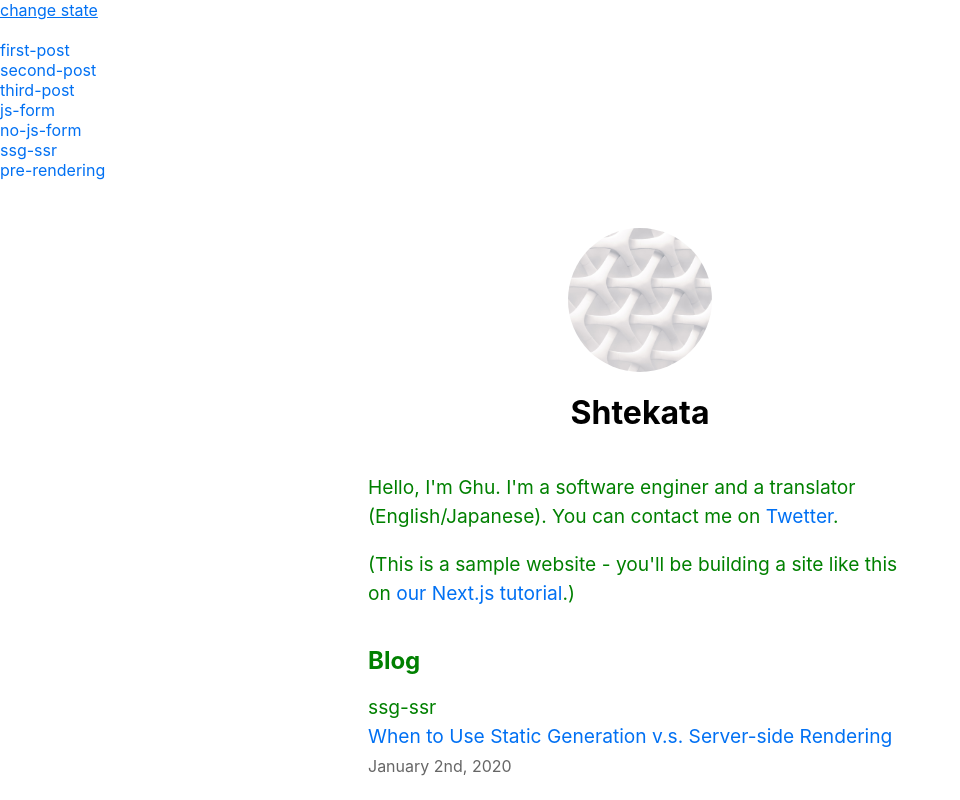
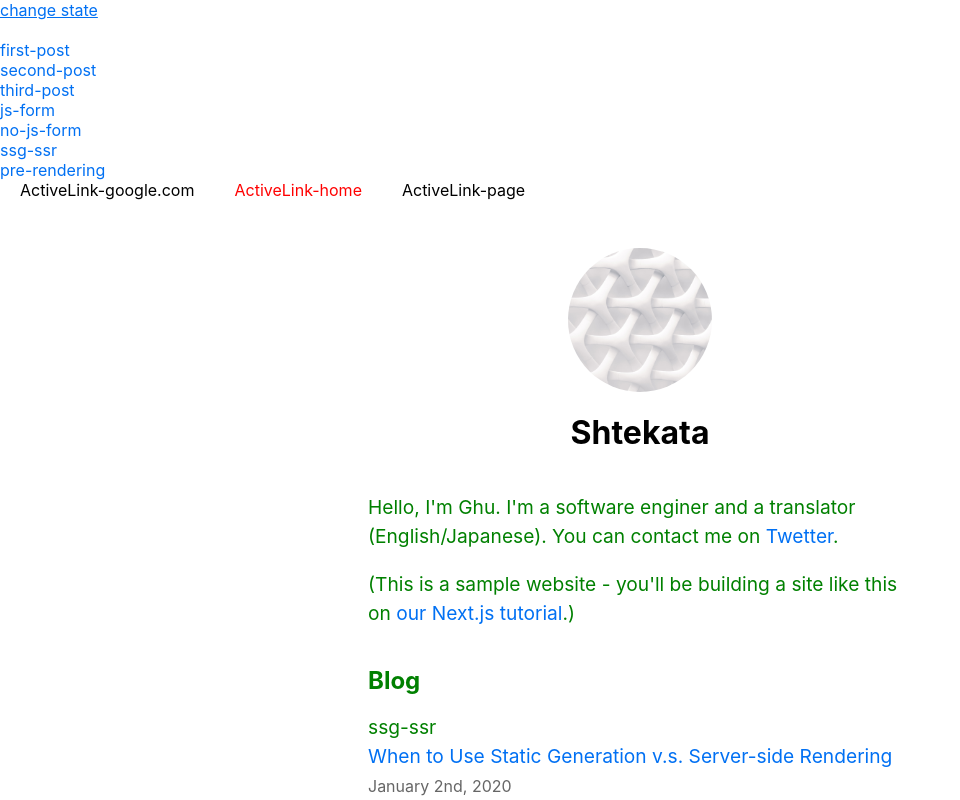
Before and after one commit to Shtekata/Nextjs-blog, a Next.js app: page / in a window 1280 px wide. Shown: the top 800 px of the page, without its empty margins (0-960 px from the left). Built offline with nearby package versions, Linux system fonts and the light colour scheme.

Commit message:
Page Page & About

```diff
--- /dev/null
+++ b/components/ActiveLink.js
@@ -0,0 +1,21 @@
+import {useRouter} from 'next/router'
+
+function ActiveLink({children, href}) {
+  const router = useRouter()
+  const style = {
+    marginLeft: 20,
+    marginRight: 20,
+    color: router.asPath === href ? 'red' : 'black',
+  }
+  const handleClick = e => {
+    e.preventDefault()
+    router.push(href)
+    // location = href
+  }
+  return (
+    <a href={href} onClick={handleClick} style={style}>
+      {children}
+    </a>
+  )
+}
+export default ActiveLink
--- /dev/null
+++ b/pages/about.js
@@ -0,0 +1 @@
+export default () => <h1>About Page</h1>
--- a/pages/index.js
+++ b/pages/index.js
@@ -5,6 +5,7 @@ import Link from 'next/link'
 import Alert from '../components/Alert'
 import {getSortedPostsData} from '../lib/posts'
 import Date from '../components/date'
+import ActiveLink from '../components/ActiveLink'
 
 export async function getStaticProps() {
   const allPostsData = getSortedPostsData()
@@ -41,6 +42,10 @@ export default function Home({allPostsData}) {
       <Link href='/posts/ssg-ssr'>ssg-ssr</Link>
       <br />
       <Link href='/posts/pre-rendering'>pre-rendering</Link>
+      <br />
+      <ActiveLink href='https://www.google.com'>ActiveLink-google.com</ActiveLink>
+      <ActiveLink href='/'>ActiveLink-home</ActiveLink>
+      <ActiveLink href='/page'>ActiveLink-page</ActiveLink>
       <Layout ho={home} ch={change}>
         <Head>
           <title>{siteTitle}</title>
```
Also changed, not shown: pages/page.js (added, +11 -0 lines).
